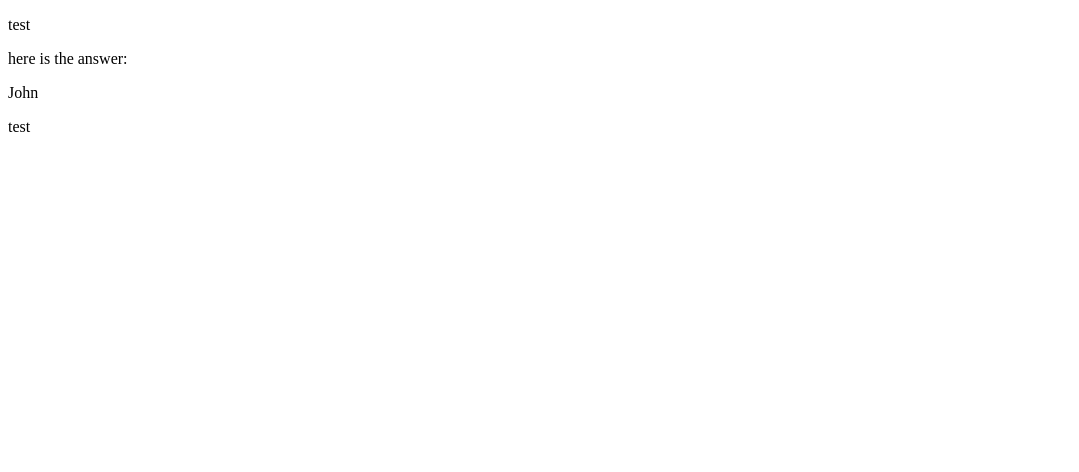
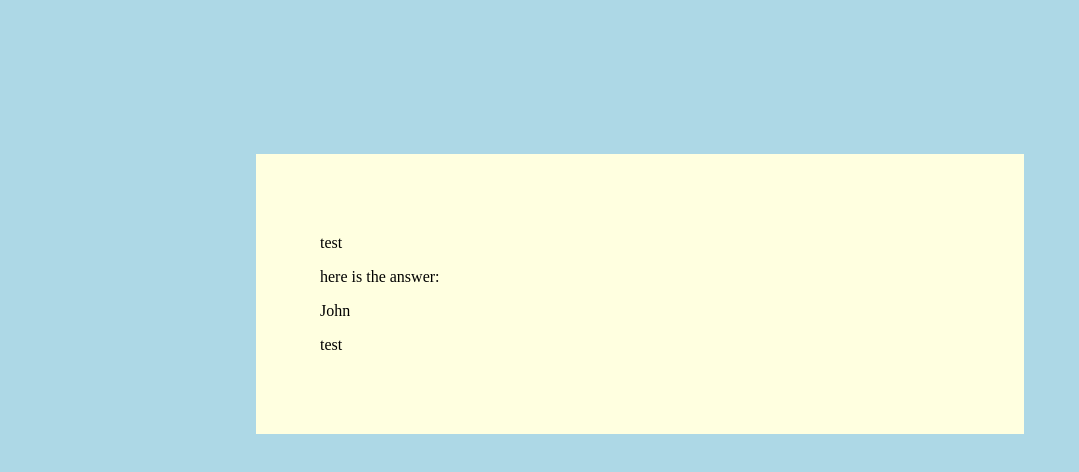
Before and after one commit to JulieDeM/JSON-flashcards, a plain HTML site: page index.html in a window 1280 px wide. Shown: the whole page, without its empty margins (0-1079 px from the left). Drawn offline with Linux system fonts and the light colour scheme.

Commit message:
added basic styling

```diff
--- a/index.html
+++ b/index.html
@@ -2,17 +2,16 @@
 <html>
   <head>
     <meta charset="utf-8">
+    <link rel="stylesheet" type="text/css" href="master.css">
     <title></title>
   </head>
   <body>
-    <p>
-      test
-    </p>
-    <p>here is the answer:</p>
-    <p id="demo"></p>
-    <p id="question">
-
-    </p>
+    <div class="notecard">
+      <p>test</p>
+      <p>here is the answer:</p>
+      <p id="demo"></p>
+      <p id="question"></p>
+    </div>
   </body>
   <script type="text/javascript" src="questions.js"></script>
 </html>
--- a/master.css
+++ b/master.css
@@ -0,0 +1,13 @@
+body{
+  margin: 0;
+  padding: 0;
+  background-color: lightblue;
+}
+.notecard{
+  background-color: lightyellow;
+  width: 50%;
+  height: 60%;
+  margin-left: 20%;
+  margin-top: 12%;
+  padding: 5%;
+}
--- a/questions.js
+++ b/questions.js
@@ -19,10 +19,25 @@ text = localStorage.getItem("testJSON");
 obj = JSON.parse(text);
 document.getElementById("demo").innerHTML = obj.name;
 
+//
 function questions (){
-for (var i = 0; i < obj.javascripts.length; i++) {
-  var quests = obj.javascripts[i].questions;
-  }
-  return document.getElementById("question").innerHTML = quests
+  for (var i = 0; i < obj.javascripts.length; i++) {
+    var quests = obj.javascripts[i].questions;
+    var answers = obj.javascripts[i].answers;
+    document.createElement('p')
+    document.getElementById("question").innerHTML = quests
+    }
+  return
 }
 questions();
+
+//variety of colors for notecard
+// var colors = ['#ff0000', '#00ff00', '#0000ff'];
+function changeColors(){
+  var colors = ['red', 'lightyellow', 'blue'];
+  var random_color = colors[Math.floor(Math.random() * colors.length)];
+  console.log(random_color);
+  document.getElementsByClassName('notecard').style.backgroundColor = random_color;
+  return;
+}
+changeColors();
```
